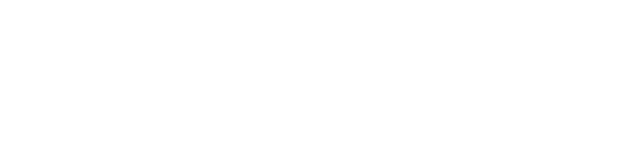
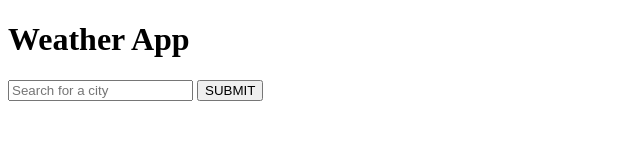
Before and after one commit to johnmichael-tolentino/weather, a website: page public/index.html in a window 1280 px wide. Shown: the whole page, without its empty margins (0-640 px from the left). Drawn offline with Linux system fonts and the light colour scheme.

Commit message:
HTML Foundation

```diff
--- a/public/index.html
+++ b/public/index.html
@@ -3,9 +3,17 @@
 	<head>
 		<meta charset="UTF-8" />
 		<meta name="viewport" content="width=device-width, initial-scale=1.0" />
-		<title>Document</title>
+		<title>Weather App</title>
 	</head>
 	<body>
+		<header><h1>Weather App</h1></header>
+		<form>
+			<input type="text" id="location" placeholder="Search for a city" />
+			<input type="submit" value="SUBMIT" />
+		</form>
+		<div id="weather-container">
+			<ul id="cities-list"></ul>
+		</div>
 		<script src="../src/index.js"></script>
 	</body>
 </html>
```
